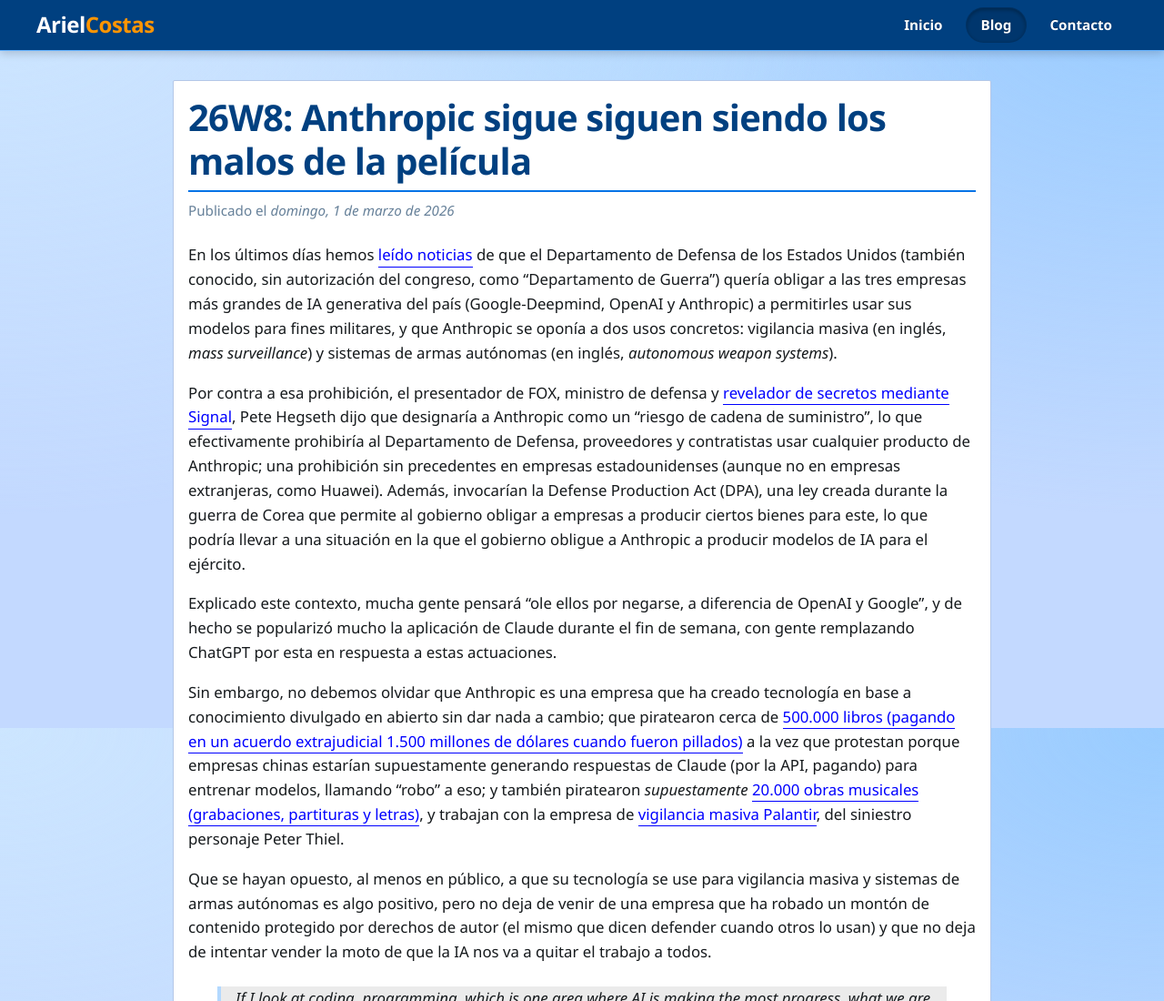
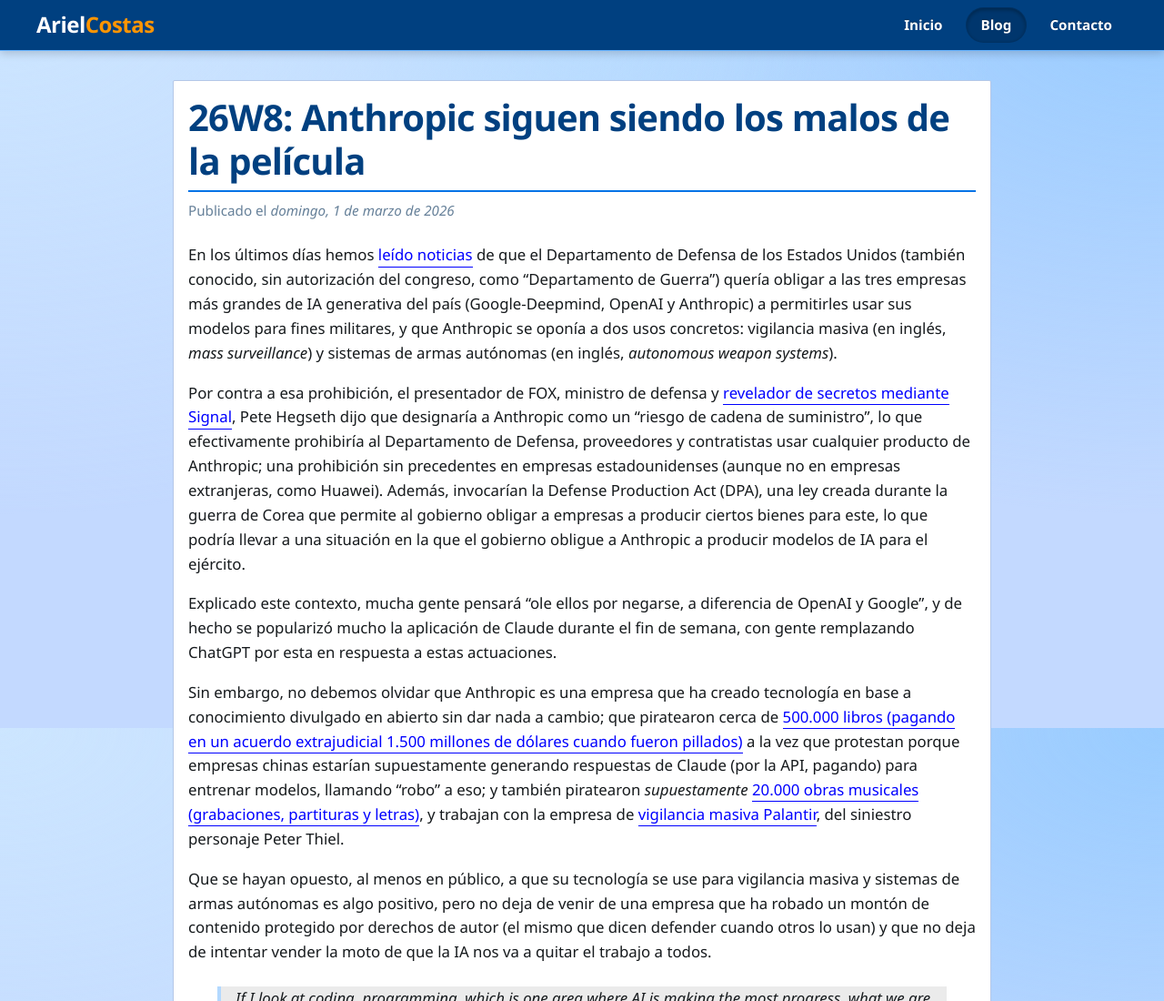
Before and after one commit to arielcostas/costasdev, an Astro site: page /blog/26s8 in a window 1280 px wide. Shown: the top 1100 px of the page at 91% size. Built offline with nearby package versions, Linux system fonts and the light colour scheme; Astro itself is replaced by a stand-in of ours; some packages are replaced by stand-ins of ours.

Commit message:
Fix title formatting in blog post 26W8

```diff
--- a/src/data/blog/26s8.md
+++ b/src/data/blog/26s8.md
@@ -1,5 +1,5 @@
 ---
-title: "26W8: Anthropic sigue siguen siendo los malos de la película"
+title: "26W8: Anthropic siguen siendo los malos de la película"
 description: ""
 publishedAt: 2026-03-01
 tags: []
```
